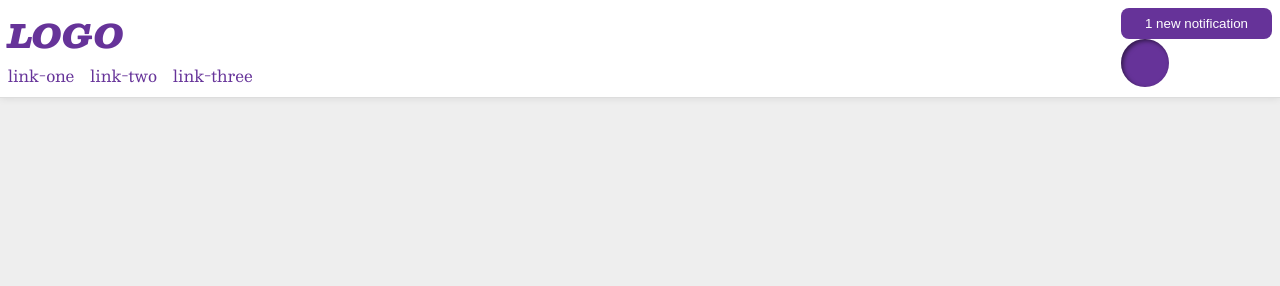
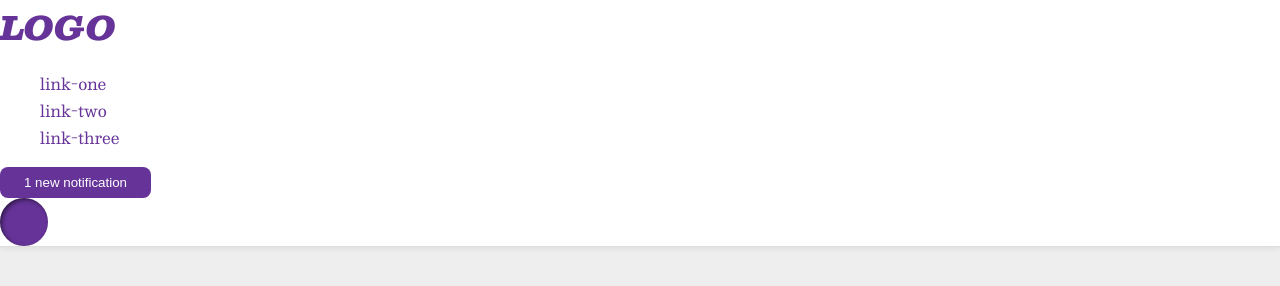
Before and after one commit to ErskinePatton/03-flex-header-2, a plain HTML site: page index.html in a window 1280 px wide. Drawn offline with nearby package versions, Linux system fonts and the light colour scheme.

Commit message:
Reset index.html
Reset style.css

```diff
--- a/index.html
+++ b/index.html
@@ -4,26 +4,19 @@
     <meta charset="UTF-8" />
     <meta http-equiv="X-UA-Compatible" content="IE=edge" />
     <meta name="viewport" content="width=device-width, initial-scale=1.0" />
-    <title>Ersk Flex Header 2</title>
+    <title>Flex Header 2</title>
     <link rel="stylesheet" href="style.css" />
   </head>
-
   <body>
     <div class="header">
-      <div class="left">
       <div class="logo">LOGO</div>
-
       <ul class="links">
         <li><a href="google.com">link-one</a></li>
         <li><a href="google.com">link-two</a></li>
         <li><a href="google.com">link-three</a></li>
       </ul>
-      </div>
-
-      <div class="right">
       <button class="notifications">1 new notification</button>
       <div class="profile-image"></div>
     </div>
-    </div>
   </body>
 </html>
--- a/style.css
+++ b/style.css
@@ -12,14 +12,6 @@ body {
   background: white;
   border-bottom: 1px solid #ddd;
   box-shadow: 0 0 8px rgba(0, 0, 0, 0.1);
-  padding: 8px;
-  display: flex;
-  justify-content: space-between;
-}
-
-.links {
-  display: flex;
-  justify-content: space-between;
 }
 
 .profile-image {
@@ -53,14 +45,4 @@ a {
 
 ul {
   list-style-type: none;
-  display: flex;
-  margin: 0;
-  padding: 0;
-  gap: 16px;
 }
-
-.left .right {
-  display: flex;
-  align-items: center;
-  gap: 16px;
-}
```
Lines whose indentation alone changed are shown as unchanged.
